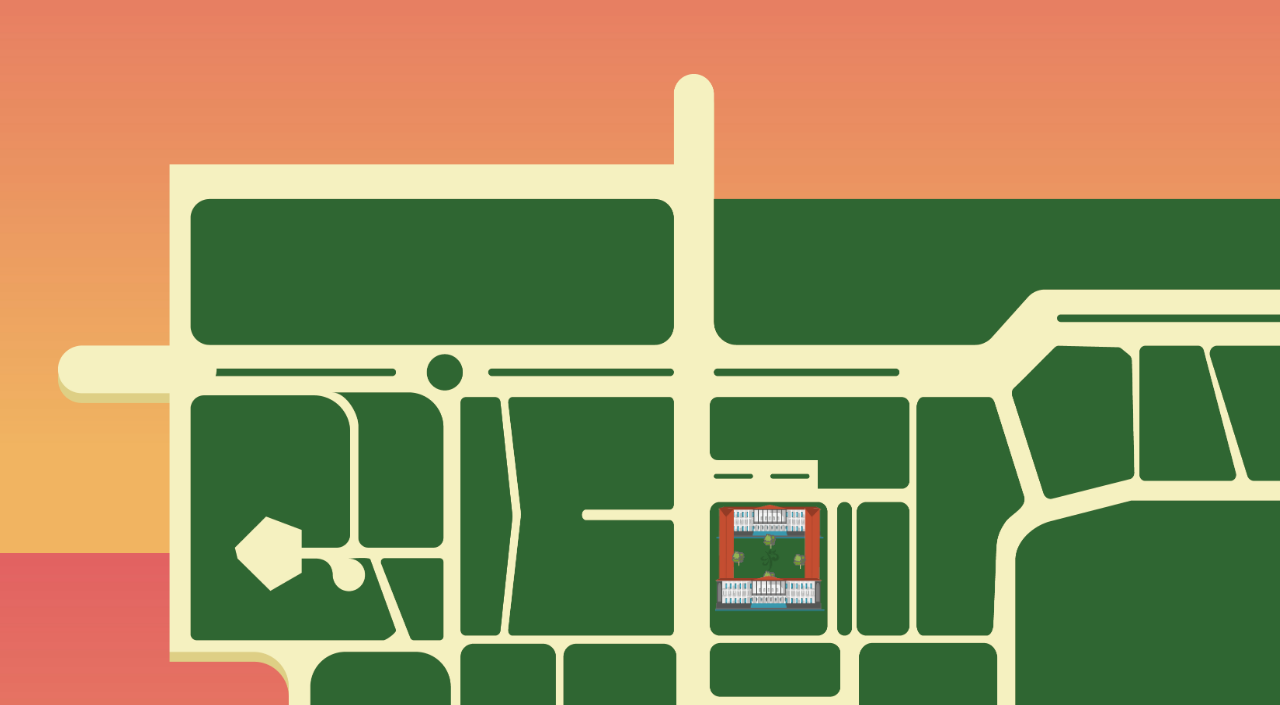
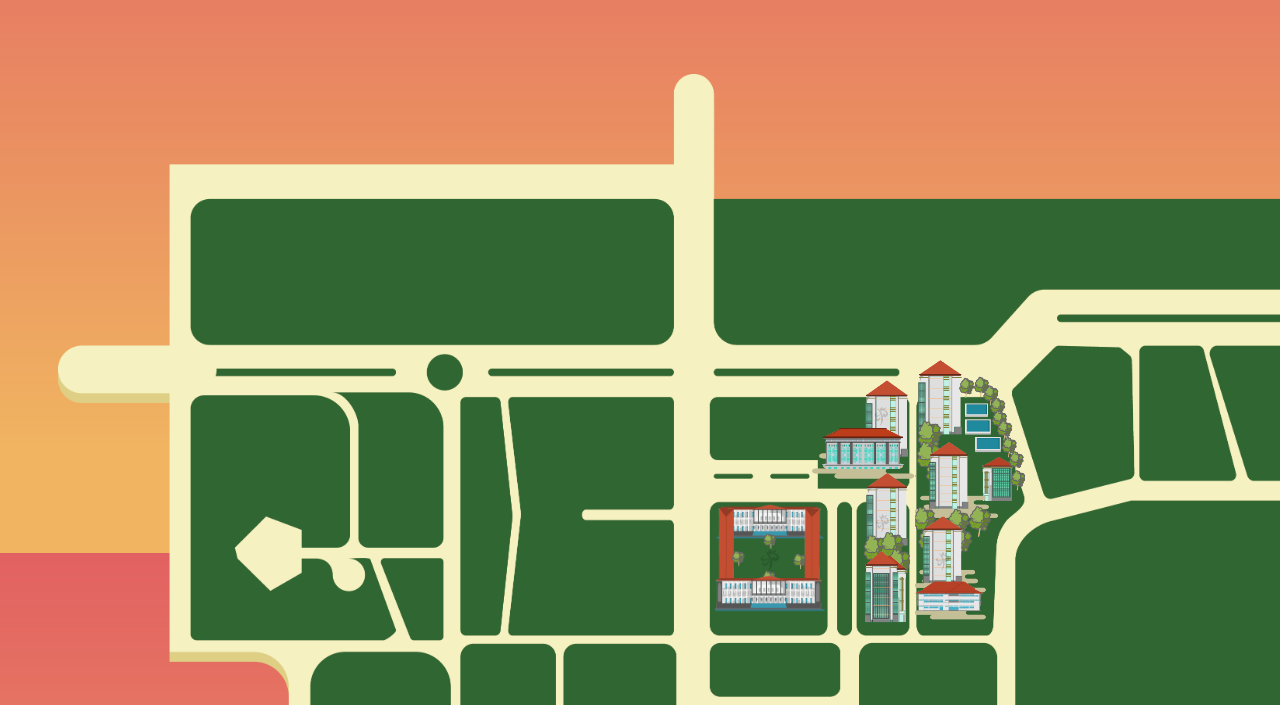
Before and after one commit to wavacarissa/oopetaoo, a plain HTML site: page index.html in a window 1280 px wide. Shown: the part 247-952 px from the top of the page. Drawn offline with Linux system fonts and the light colour scheme.

Commit message:
posisi2 gedung

```diff
--- a/index.html
+++ b/index.html
@@ -11,8 +11,13 @@
 
         <h1>PETA UGM</h1>
     </div>
+    <!--Section B-->
    <img id="bg" src="img/peta%20ini%20enteng%20banget%20enggak%20nge%20lag%20yakin.png">
-    <img id="gsp" src="img/B/gp-bener-02.png">
-
+   <div class="gedung">
+<img id="gsp" src="img/B/gp-bener-02.png">
+<img id="kh" src="img/B/kh-03.png">
+<img id="ftp" src="img/B/ftp-04.png">
+<img id="pt" src="img/B/pertanian-06.png">
+    </div>
 </body>
 </html>
--- a/main.css
+++ b/main.css
@@ -35,10 +35,27 @@ body h1
     z-index: -1000px;
 }
 
+.gedung img{
+    width: 110px;
+    height: 110px;
+}
 #gsp
 {
-     width: 110px; height: 110px;
-    z-index: 1000px;
     top: 750px;
     left: 715px;
 }
+
+#kh
+{
+    top: 620px;left: 810px;
+}
+#ftp
+{
+    height: 150px; width: 50px;
+    top: 720px; left:860px;
+}
+#pt
+{
+    height: 280px;
+    top: 600px;left: 915px;
+}
```
